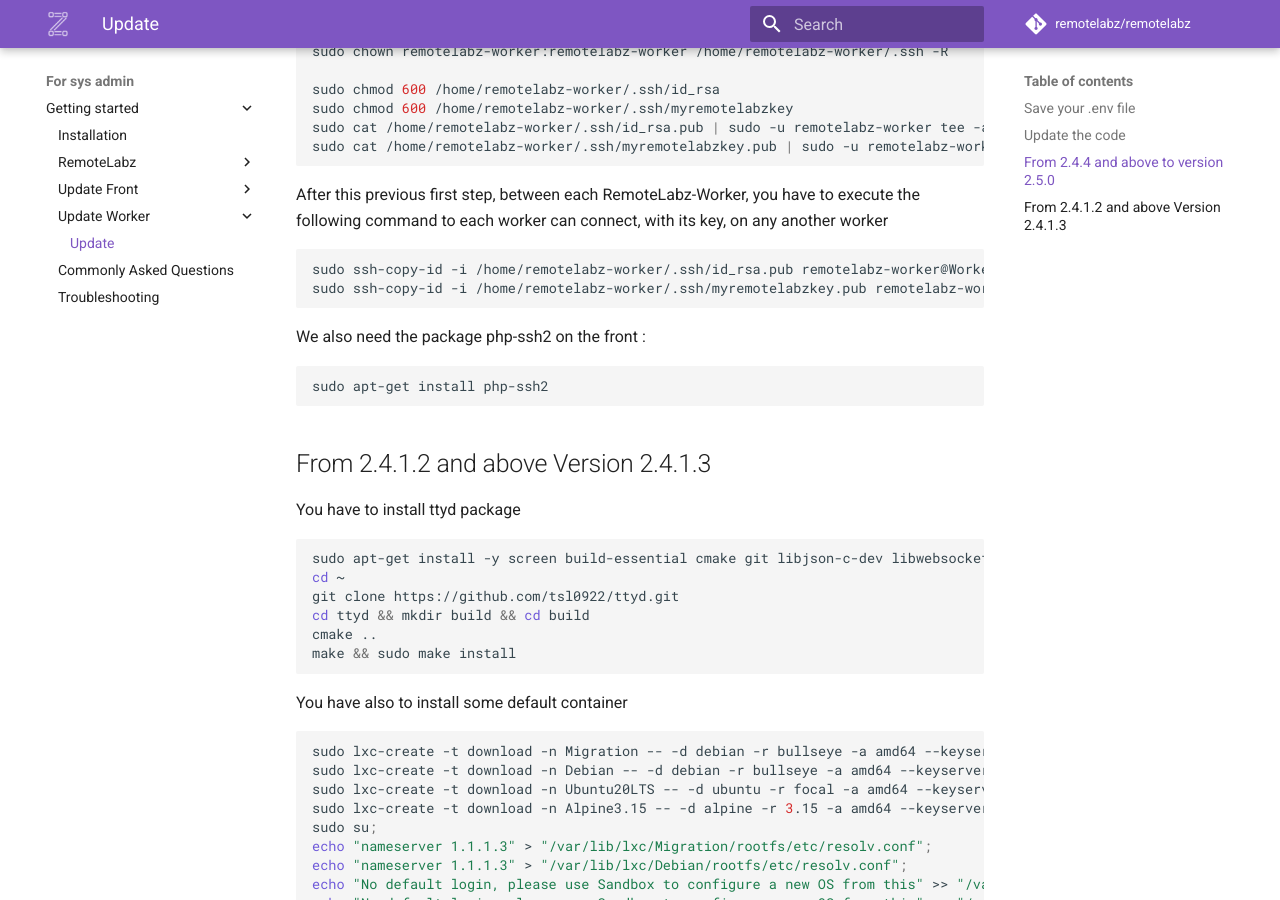
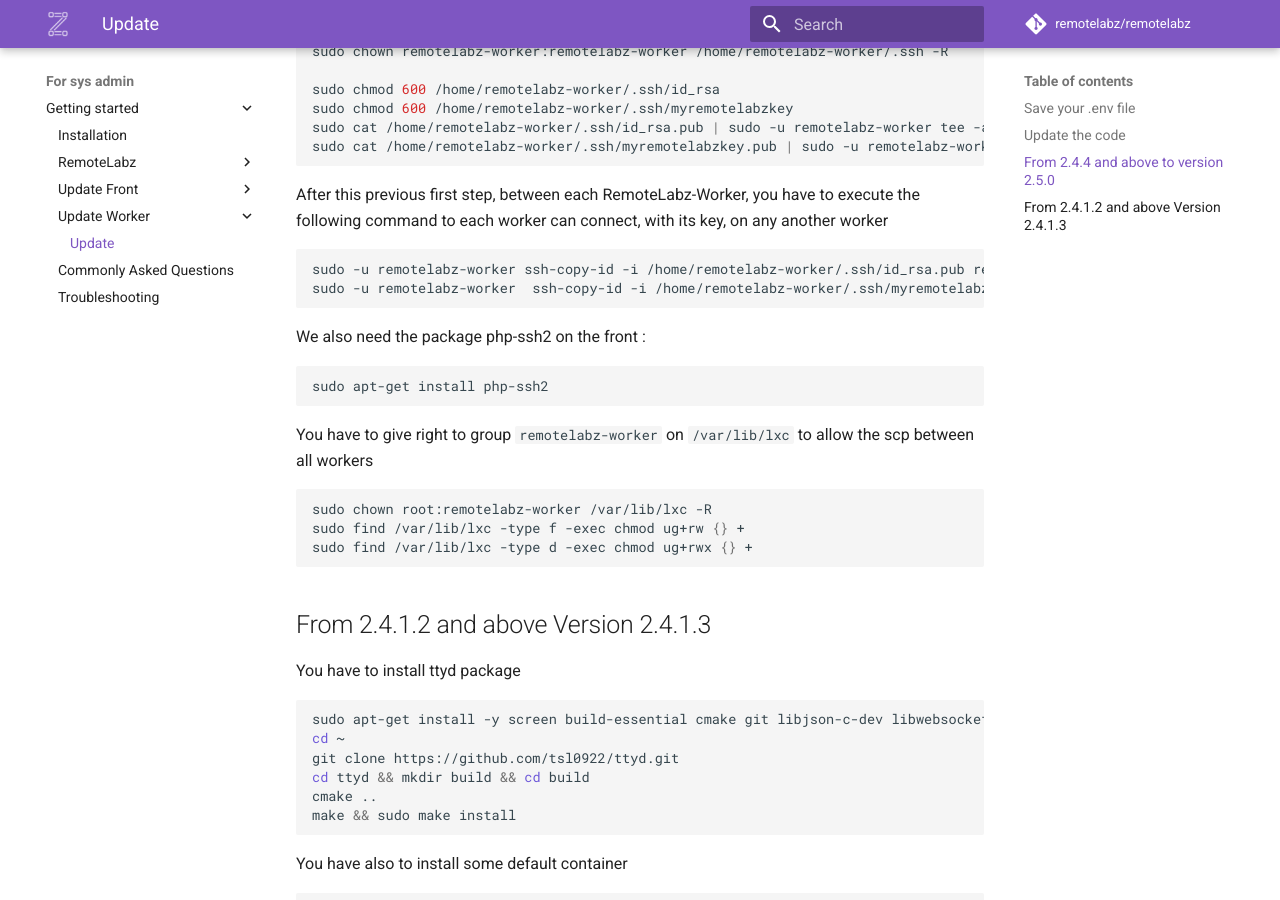
Before and after one commit to remotelabz/remotelabz-docs, an MkDocs documentation site: the page built from docs/administrators/getting-started/ubuntu-worker-update.md, in a window 1280 px wide and 900 px high, scrolled down 1804 px. Built offline with MkDocs 1.6.1 and Material for MkDocs 9.7.7, drawn with Linux system fonts in a browser that asks for light colours; comment, search, counter and statistics services are not loaded.

Commit message:
Add right to scp

````diff
--- a/docs/administrators/getting-started/ubuntu-worker-update.md
+++ b/docs/administrators/getting-started/ubuntu-worker-update.md
@@ -83,8 +83,8 @@ sudo cat /home/remotelabz-worker/.ssh/myremotelabzkey.pub | sudo -u remotelabz-w
 
 After this previous first step, between each RemoteLabz-Worker, you have to execute the following command to each worker can connect, with its key, on any another worker
 ```bash
-sudo ssh-copy-id -i /home/remotelabz-worker/.ssh/id_rsa.pub remotelabz-worker@Worker_X-IP
-sudo ssh-copy-id -i /home/remotelabz-worker/.ssh/myremotelabzkey.pub remotelabz-worker@Worker_X-IP
+sudo -u remotelabz-worker ssh-copy-id -i /home/remotelabz-worker/.ssh/id_rsa.pub remotelabz-worker@Worker_X-IP
+sudo -u remotelabz-worker  ssh-copy-id -i /home/remotelabz-worker/.ssh/myremotelabzkey.pub remotelabz-worker@Worker_X-IP
 
 ```
 
@@ -92,6 +92,15 @@ We also need the package php-ssh2 on the front :
 ```bash
 sudo apt-get install php-ssh2
 ```
+
+You have to give right to group `remotelabz-worker` on `/var/lib/lxc` to allow the scp between all workers
+
+```bash
+sudo chown root:remotelabz-worker /var/lib/lxc -R
+sudo find /var/lib/lxc -type f -exec chmod ug+rw {} +
+sudo find /var/lib/lxc -type d -exec chmod ug+rwx {} +
+```
+
 
 ## From 2.4.1.2 and above Version 2.4.1.3
 
````
